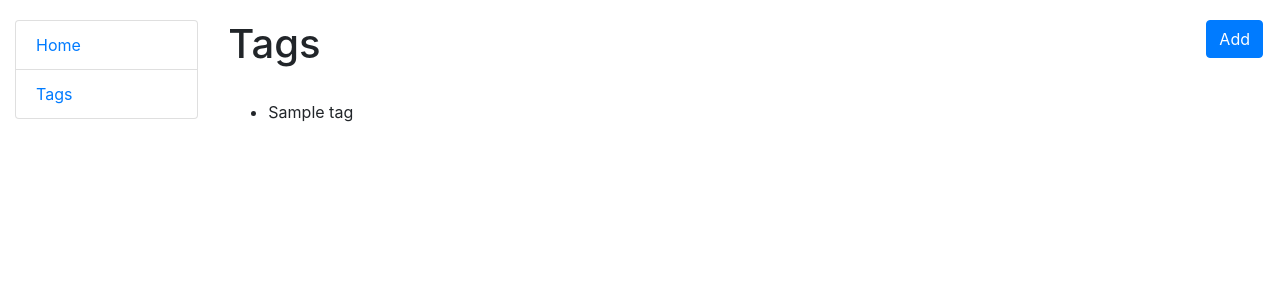
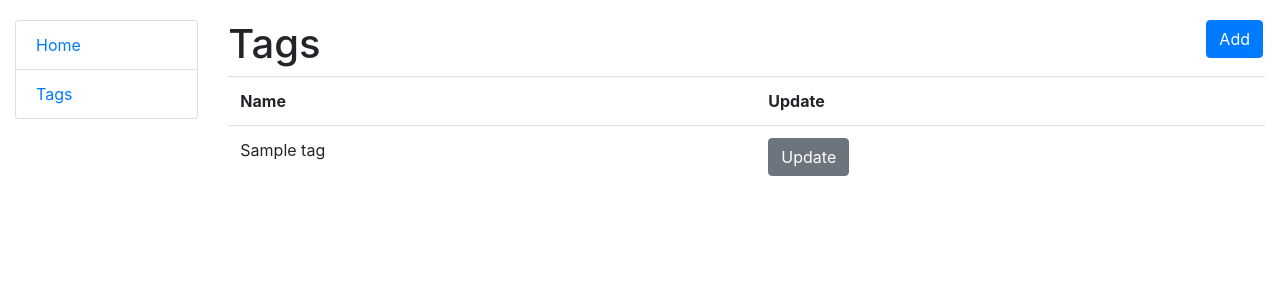
Before and after one commit to m1b0mb0/todo-list, a Django app: page /tags/ in a window 1280 px wide. Shown: the top 300 px of the page. Run offline with Django 5.2, Linux system fonts and the light colour scheme; tables that the repository leaves empty hold one stand-in row (values such as "Sample post").

Commit message:
Add tag update view

```diff
--- a/tasks/urls.py
+++ b/tasks/urls.py
@@ -7,6 +7,7 @@ from tasks.views import (
     TaskDeleteView,
     TagListView,
     TagCreateView,
+    TagUpdateView,
     toggle_task_status,
 )
 
@@ -25,4 +26,5 @@ urlpatterns = [
     path("tasks/<int:pk>/delete/", TaskDeleteView.as_view(), name="task-delete"),
     path("tags/", TagListView.as_view(), name="tag-list"),
     path("tags/create/", TagCreateView.as_view(), name="tag-create"),
+    path("tags/<int:pk>/update/", TagUpdateView.as_view(), name="tag-update"),
 ]
--- a/tasks/views.py
+++ b/tasks/views.py
@@ -37,6 +37,12 @@ class TagCreateView(generic.CreateView):
     success_url = reverse_lazy("tasks:tag-list")
 
 
+class TagUpdateView(generic.UpdateView):
+    model = Tag
+    fields = "__all__"
+    success_url = reverse_lazy("tasks:tag-list")
+
+
 def toggle_task_status(request, pk):
     if request.method == "POST":
         task = get_object_or_404(Task, pk=pk)
--- a/templates/tasks/tag_form.html
+++ b/templates/tasks/tag_form.html
@@ -3,7 +3,7 @@
 {% load crispy_forms_filters %}
 
 {% block content %}
-  <h1> Create tag</h1>
+  <h1>{{ object|yesno:"Update,Create" }} tag</h1>
   <form action="" method="post" novalidate>
     {% csrf_token %}
     {{ form|crispy }}
--- a/templates/tasks/tag_list.html
+++ b/templates/tasks/tag_list.html
@@ -6,15 +6,25 @@
   </h1>
 
   {% if tag_list %}
-    <br>
-    <ul>
+    <table class="table">
+      <tr>
+        <th>Name</th>
+        <th>Update</th>
+      </tr>
+
       {% for tag in tag_list %}
-        <li>
-          {{ tag.name }}
-        </li>
+        <tr>
+          <td>
+            {{ tag.name }}
+          </td>
+          <td>
+            <a href="{% url 'tasks:tag-update' pk=tag.id %}" class="btn btn-secondary">Update</a>
+          </td>
+      </tr>
       {% endfor %}
-    </ul>
+    </table>
+
   {% else %}
-      <p>There are no tags.</p>
+    <p>There are no tags.</p>
   {% endif %}
 {% endblock %}
```
